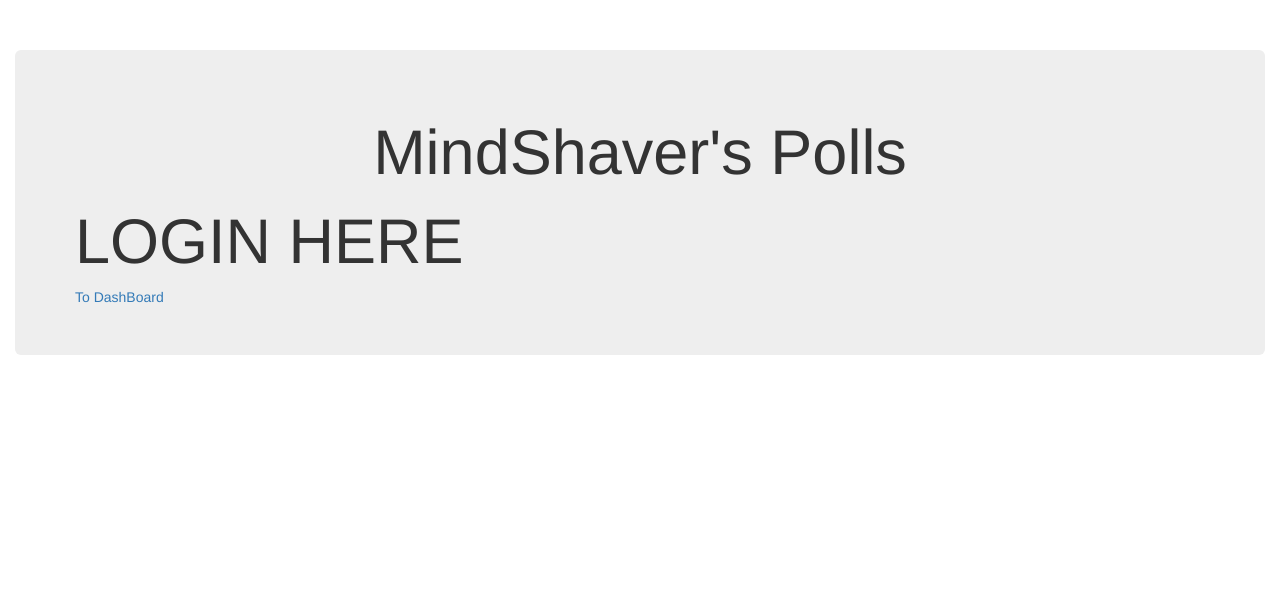
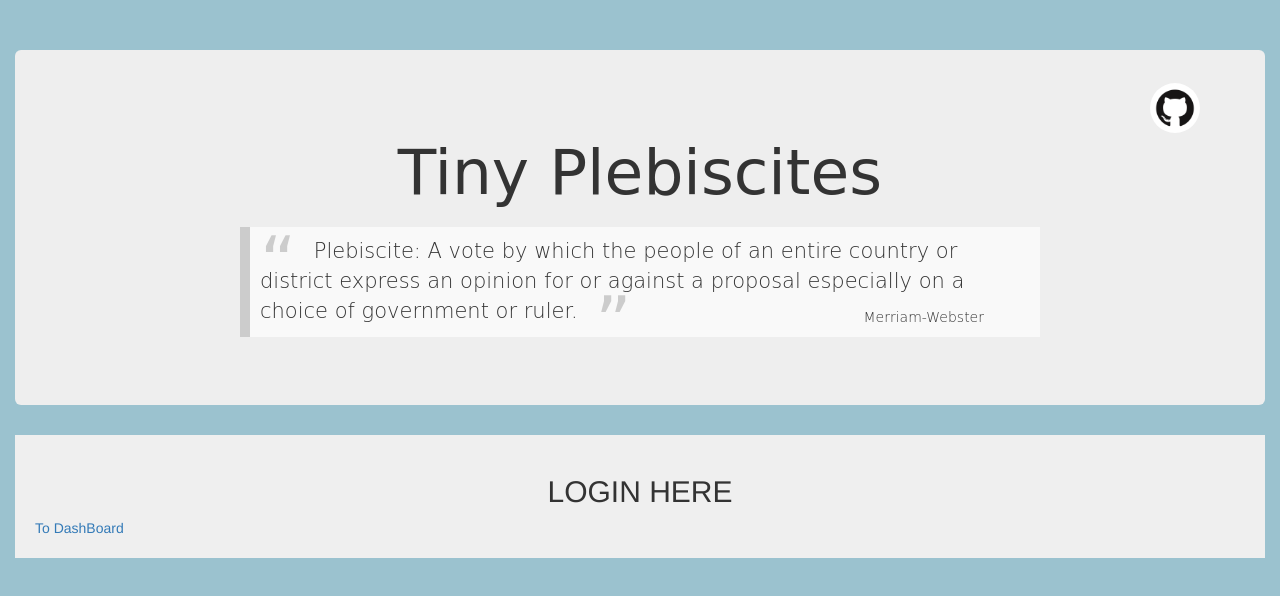
Before and after one commit to MindShaver/votingApp, a website: page index.html in a window 1280 px wide. Drawn offline with nearby package versions, Linux system fonts and the light colour scheme; some packages are replaced by stand-ins of ours.

Commit message:
Added some style and elements

```diff
--- a/index.html
+++ b/index.html
@@ -12,10 +12,14 @@
     <body ng-app="votingApp">
         <div class="container-fluid">
             <div class="jumbotron" style="margin-top: 50px">
-                <h1 class="text-center">MindShaver's Polls</h1>
-
+                <img class="responsive-img img-circle icons" src="/images/github.png" />
+                <h1 class="text-center mainTitle">Tiny Plebiscites</h1>
+                <blockquote><p>Plebiscite:
+                A vote by which the people of an entire country or district express an opinion for or against a proposal
+                especially on a choice of government or ruler.</p><p id="quoteAuthor">Merriam-Webster</p></blockquote>
+            </div>
+            <div class="main">
                 <div ng-view></div>
-
             </div>
         </div>
 
--- a/public/css/mainStyle.css
+++ b/public/css/mainStyle.css
@@ -1,3 +1,7 @@
+body {
+    background-color: #9bc2cf;
+}
+
 .pollClass {
     background-color: #999;
     max-width: 500px;
@@ -12,13 +16,73 @@
     position: relative;
     float: left;
     font-size: 18px;
-
-
 }
 
 .pollContent {
     clear: both;
-    font-size: 400px;
+    font-size: 32px;
     text-align: center;
     color: #fff;
 }
+
+blockquote {
+    background: #f9f9f9;
+    border-left: 10px solid #ccc;
+    margin: 20px auto;
+    padding: 0.5em 10px;
+    quotes: "\201C""\201D""\2018""\2019";
+    max-width: 800px;
+    font-family: cursive, serif, "Times New Roman";
+    overflow:hidden;
+}
+blockquote:before {
+    color: #ccc;
+    content: open-quote;
+    font-size: 4em;
+    line-height: 0.1em;
+    margin-right: 0.25em;
+    vertical-align: -0.4em;
+
+
+}
+blockquote:after {
+    color: #ccc;
+    content: close-quote;
+    font-size: 4em;
+    line-height: 0.1em;
+    margin-left: 0.25em;
+    vertical-align: -0.4em;
+
+
+}
+blockquote p {
+    display: inline;
+
+}
+
+.mainTitle {
+    font-family: cursive;
+    clear:both;
+
+}
+
+#quoteAuthor {
+    font-size: 14px;
+    float: right;
+    padding: 1px;
+    margin-top: 10px;
+    margin-right: 45px;
+}
+
+.main {
+    background-color: #efefef;
+    padding: 20px;
+    margin-bottom: 40px;
+}
+
+.icons {
+    width: 60px;
+    float: right;
+    padding: 5px;
+    margin-top: -20px;
+}
--- a/public/views/login.html
+++ b/public/views/login.html
@@ -1,2 +1,2 @@
-<h1>LOGIN HERE</h1>
+<h2 class="text-center">LOGIN HERE</h2>
 <a href="/#/dashboard">To DashBoard</a>
```
Also changed, not shown: public/images/github.png (added), 1 other file.
